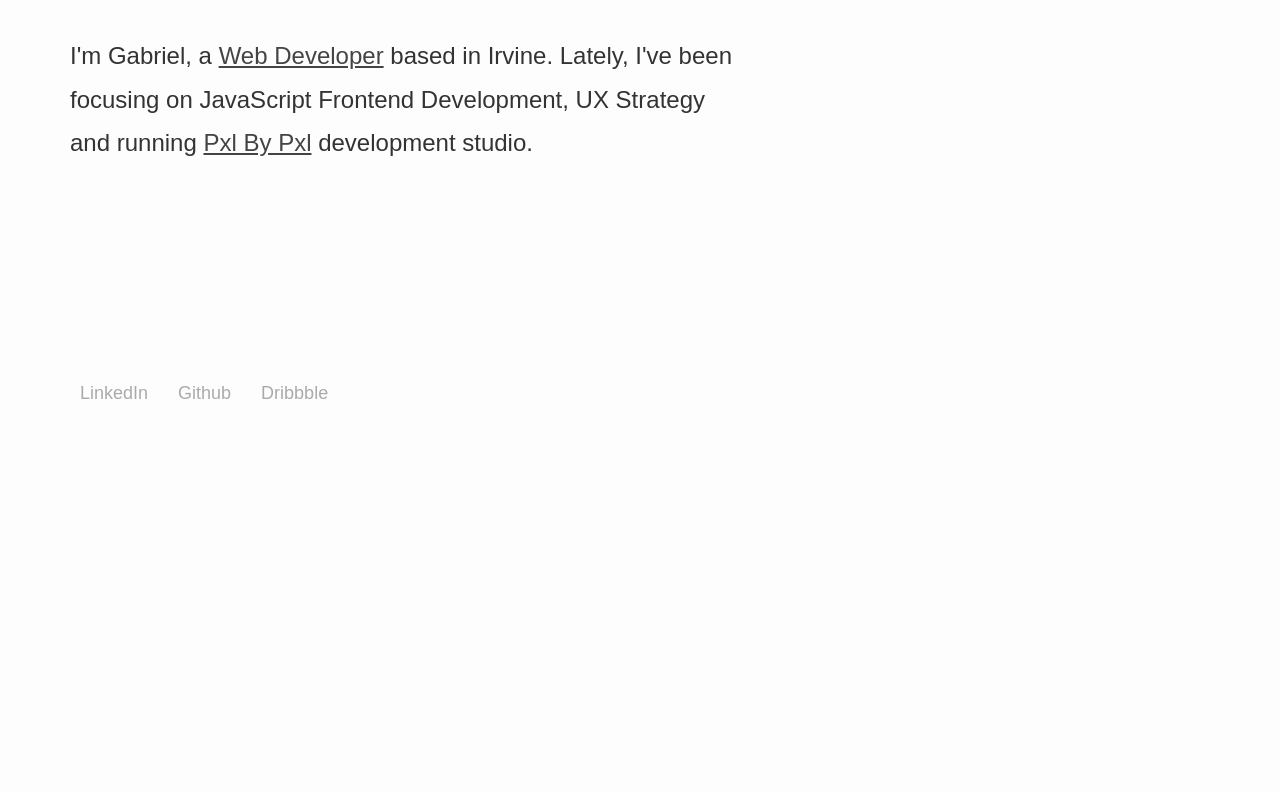
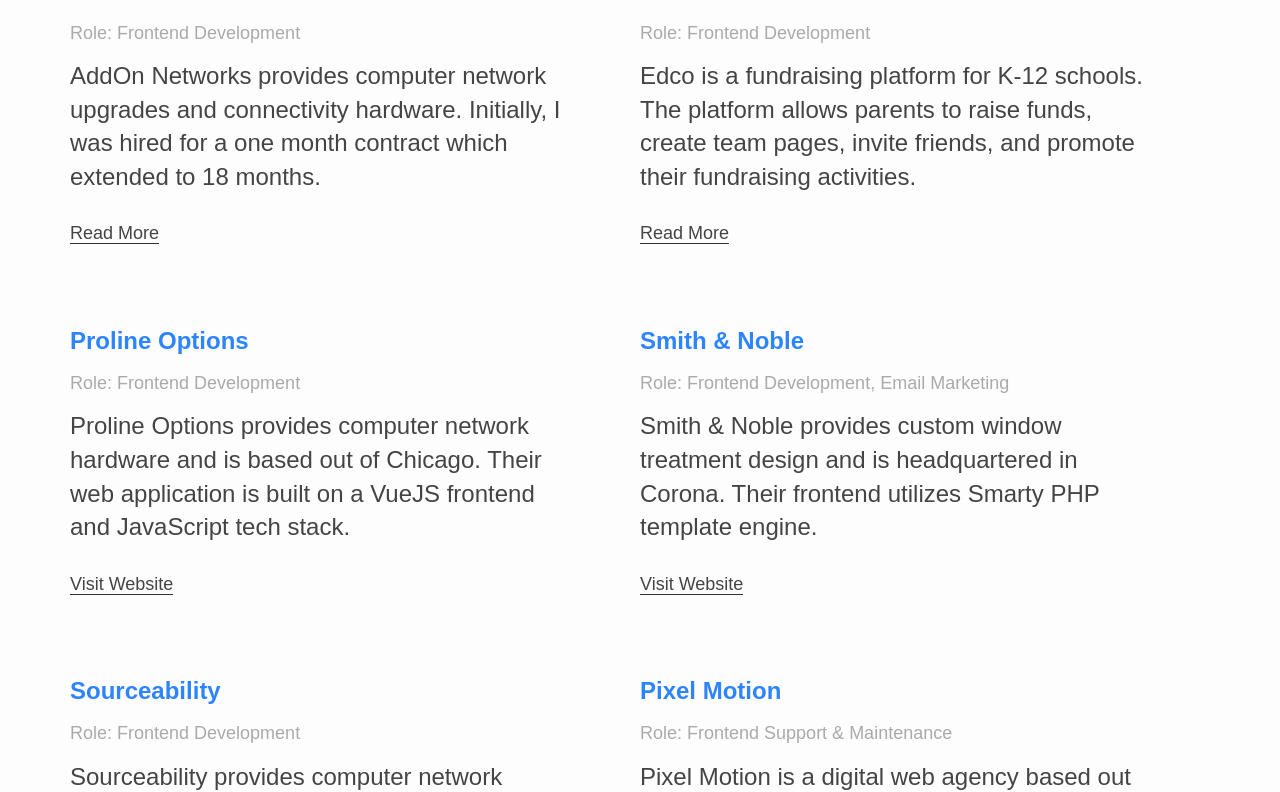
Before and after one commit to gabrielmgonzaga/portfolio-react, a React (Create React App) app: page /#/work in a window 1280 px wide. Shown: the part 348-1140 px from the top of the page. Before the commit the page ends 800 px from the top, so only its background shows below. Built offline with nearby package versions, Linux system fonts and the light colour scheme.

Commit message:
Add content

```diff
--- a/src/App.css
+++ b/src/App.css
@@ -39,15 +39,12 @@
 }
 
 nav ul li a:hover {
-  color: #333;
+  color: #000;
+  cursor: pointer;
 }
 
 nav ul li:first-child {
   margin-right: 30px;
-}
-
-nav ul li:hover {
-  cursor: pointer;
 }
 
 /*================================
@@ -55,6 +52,10 @@
 ================================*/
 .home p {
   max-width: 680px;
+}
+
+.home a:hover {
+  color: #2D84FF;
 }
 
 /* > 500px 📱*/
@@ -80,7 +81,7 @@
 }
 
 .about img {
-  max-width: 50%;
+  max-width: 80%;
 }
 
 .quote {
@@ -88,13 +89,6 @@
   padding: 15px 30px;
   border-left: 3px solid #000;
   background: rgb(250,250,250);
-}
-
-/* > 500px 📱*/
-@media only screen and (min-width : 500px) {
-  .about {
-    padding-top: 30px;
-  }
 }
 
 /*================================
@@ -113,18 +107,30 @@
 
 .work-card {
   flex: 0 50%;
-  margin-bottom: 30px;
+  margin-bottom: 45px;
   padding-right: 60px;
   box-sizing: border-box;
 }
 
 .work-card a {
   text-decoration: none;
+  transition: all .2s ease;
 }
 
 .work-card h3 {
   margin-bottom: 5px;
   font-size: 24px;
+  color: #2D84FF;
+}
+
+.work-card h3:hover {
+  text-decoration: underline;
+}
+
+.work-card span {
+  display: block;
+  margin-bottom: 10px;
+  color: #aaa;
 }
 
 .work-card p {
@@ -133,8 +139,14 @@
 }
 
 .work-card small {
-  font-weight: 600;
-  text-decoration: underline;
+  font-weight: 500;
+  font-size: 18px;
+  border-bottom: 1px solid #333;
+}
+
+.work-card small:hover {
+  color: #2D84FF;
+  border-bottom: 1px solid #2D84FF;
 }
 
 /* > 750px 📱*/
@@ -162,6 +174,7 @@
 
 footer ul {
   display: flex;
+  padding-left: 25px;
 }
 
 footer ul li {
@@ -169,12 +182,16 @@
   list-style: none;
 }
 
-footer ul li a {
+footer a {
   color: #aaa;
   text-decoration: none;
   transition: all .2s;
 }
 
 footer ul li a:hover {
-  color: #333;
+  color: #000;
 }
+
+footer span {
+  color: #aaa;
+}
--- a/src/App.js
+++ b/src/App.js
@@ -1,8 +1,7 @@
 import React from 'react';
 import './App.css';
 import {
-  BrowserRouter as Router,
-  Switch,
+  HashRouter,
   Route,
 } from 'react-router-dom';
 
@@ -14,27 +13,25 @@
 
 function App() {
   return (
-    <Router>
+    <HashRouter>
       <div className="main-wrapper">
           <Nav />
 
           <main>
-            <Switch>
-                <Route path="/work">
+              <Route path="/work">
                   <Work />
-                </Route>
-                <Route path="/about">
+              </Route>
+              <Route path="/about">
                   <About />
-                </Route>
-                <Route path="/">
+              </Route>
+              <Route exact path="/">
                   <Home />
-                </Route>
-            </Switch>
+              </Route>
           </main>
 
           <Footer />
       </div>
-    </Router>
+    </HashRouter>
   );
 }
 
--- a/src/pages/About.js
+++ b/src/pages/About.js
@@ -12,19 +12,19 @@
 
             <section className="about">
 
-                <h2>About</h2>
+                <h2>About <span role="img" aria-label="globe">🌎</span></h2>
 
-                <img src="https://pxlbypxl.com/wp-content/uploads/2020/01/hacker.png" alt="black hoodie hacker" />
+                <img style={{ marginBottom: 30 }} src="https://pxlbypxl.com/wp-content/uploads/2020/01/hacker.png" alt="black hoodie hacker" />
 
-                <p>I believe <em>Information Technology</em> is a great platform to give individuals power and knowledge. It is able to transcend and simplify lives.</p>
+                <p>I believe <em>Information Technology</em> is a great platform to give individuals power and knowledge that's able to transcend and simplify lives.</p>
 
                 <p>In the past 3 years, I have helped creative marketing teams, businesses, and startups with web development and design.</p>
 
                 <p>Before 2016, I worked in the medical field assisting operating room teams save lives. I have a natural empathy towards people and want to have a positive impact anyway I can.</p>
 
-                <p>Aside from all this - I like music, airplanes, animals, and the ocean.</p>
+                <p>Aside from all this - I like music, airplanes, animals, and the ocean. I'm an INFJ - creative, gentle, and caring.</p>
 
-                <p>Thanks for visiting.</p>
+                <p>Thanks for reading.</p>
 
             </section>
 
--- a/src/pages/Home.js
+++ b/src/pages/Home.js
@@ -13,7 +13,10 @@
 
             <h2>Hello  <span role="img" aria-label="high-five">👋</span></h2>
             <p>I'm Gabriel, a <a rel="noopener noreferrer" target="_blank" href="https://github.com/gabrielmgonzaga">Web Developer</a> based in Irvine.
-                Lately, I've been focusing on JavaScript Frontend Development, UX Strategy and running <a rel="noopener noreferrer" target="_blank" href="https://pxlbypxl.com">Pxl By Pxl</a> development studio.
+                Lately, I've been focused on JavaScript Frontend Development, UX Strategy, and running <a rel="noopener noreferrer" target="_blank" href="https://pxlbypxl.com">Pxl By Pxl</a> design studio.
+            </p>
+            <p>
+                Please check out some of my <Link to="/work">work</Link> and profile links below. If you have any questions, <a href="mailto:gabrielmgonzaga@gmail.com">reach out</a> anytime.
             </p>
         </div>
     )
--- a/src/pages/Work.js
+++ b/src/pages/Work.js
@@ -1,23 +1,72 @@
 import React from 'react';
-import { Link } from 'react-router-dom';
 import { Helmet } from 'react-helmet';
 
 const card = [
     {
         id: 0,
         link: 'https://gabegonzaga.io/writing/addon.html',
-        imgSrc: '',
-        imgAlt: '',
         title: 'AddOn Networks',
-        description: 'Provides computer network upgrades and connectivity hardware. Initially, I was brought on board on a one month contract which extended to 18 months.'
+        role: 'Frontend Development',
+        description: 'AddOn Networks provides computer network upgrades and connectivity hardware. Initially, I was hired for a one month contract which extended to 18 months.',
+        cta: 'Read More'
     },
     {
         id: 1,
         link: 'https://gabegonzaga.io/writing/edco.html',
+        title: 'Edco',
+        role: 'Frontend Development',
+        description: 'Edco is a fundraising platform for K-12 schools. The platform allows parents to raise funds, create team pages, invite friends, and promote their fundraising activities.',
+        cta: 'Read More'
+    },
+    {
+        id: 2,
+        link: 'https://prolineoptions.com',
+        title: 'Proline Options',
+        role: 'Frontend Development',
+        description: 'Proline Options provides computer network hardware and is based out of Chicago. Their web application is built on a VueJS frontend and JavaScript tech stack.',
+        cta: 'Visit Website'
+    },
+    {
+        id: 3,
+        link: 'https://smithandnoble.com',
+        title: 'Smith & Noble',
+        role: 'Frontend Development, Email Marketing',
+        description: 'Smith & Noble provides custom window treatment design and is headquartered in Corona. Their frontend utilizes Smarty PHP template engine.',
+        cta: 'Visit Website'
+    },
+    {
+        id: 4,
+        link: 'https://sourceability.com',
         imgSrc: '',
         imgAlt: '',
-        title: 'Edco',
-        description: 'Fundraising platform for K-12 schools. The platform allows parents to raise funds, create team pages, invite members, and promote their fundraising activities.'
+        title: 'Sourceability',
+        role: 'Frontend Development',
+        description: 'Sourceability provides computer network hardware products and is based out of Irvine. Their website is built on the Wordpress platform.',
+        cta: 'Visit Website'
+    },
+    {
+        id: 5,
+        link: 'https://pixelmotion.com',
+        title: 'Pixel Motion',
+        role: 'Frontend Support & Maintenance',
+        description: 'Pixel Motion is a digital web agency based out of Irvine and provide marketing solutions for the automotive dealerships. Their clients mainly utilize the Wordpress platform.',
+        cta: 'Visit Website'
+    },
+    {
+        id: 6,
+        link: 'https://acorn-is.com',
+        title: 'Acorn Internet Services',
+        role: 'Frontend Development',
+        description: 'Acorn Internet Services is based out of Colorado Springs and provides web solutions for Bed & Breakfast business owners. Their clients utilize the Wordpress platform.',
+        cta: 'Visit Website'
+    },
+    {
+        id: 7,
+        link: 'https://pxlbypxl.com',
+        title: 'Pxl by Pxl',
+        role: 'Fullstack Development, Vector Illustration',
+        description: 'Pxl by Pxl is a digital design and development studio that provides a platform for web development and online marketing for businesses and consulting professionals.',
+        cta: 'Visit Website'
     },
 ]
 
@@ -30,14 +79,15 @@
                 <title>Gabriel Gonzaga - Work</title>
             </Helmet>
 
-            <h2>Work</h2>
+            <h2>Work <span role="img" aria-label="microscope">🔬</span></h2>
             <div className="work">
                 {card.map(i =>
                     <div className="work-card" key={i.id}>
-                        <a href={i.link}>
+                        <a rel="noopener noreferrer" target="blank" href={i.link}>
                             <h3>{i.title}</h3>
+                            <span>Role: {i.role}</span>
                             <p>{i.description}</p>
-                            <small>Read More...</small>
+                            <small>{i.cta}</small>
                         </a>
                     </div>
                 )}
```
Also changed, not shown: 1 other file (tests, documents, lock files or other folders).
